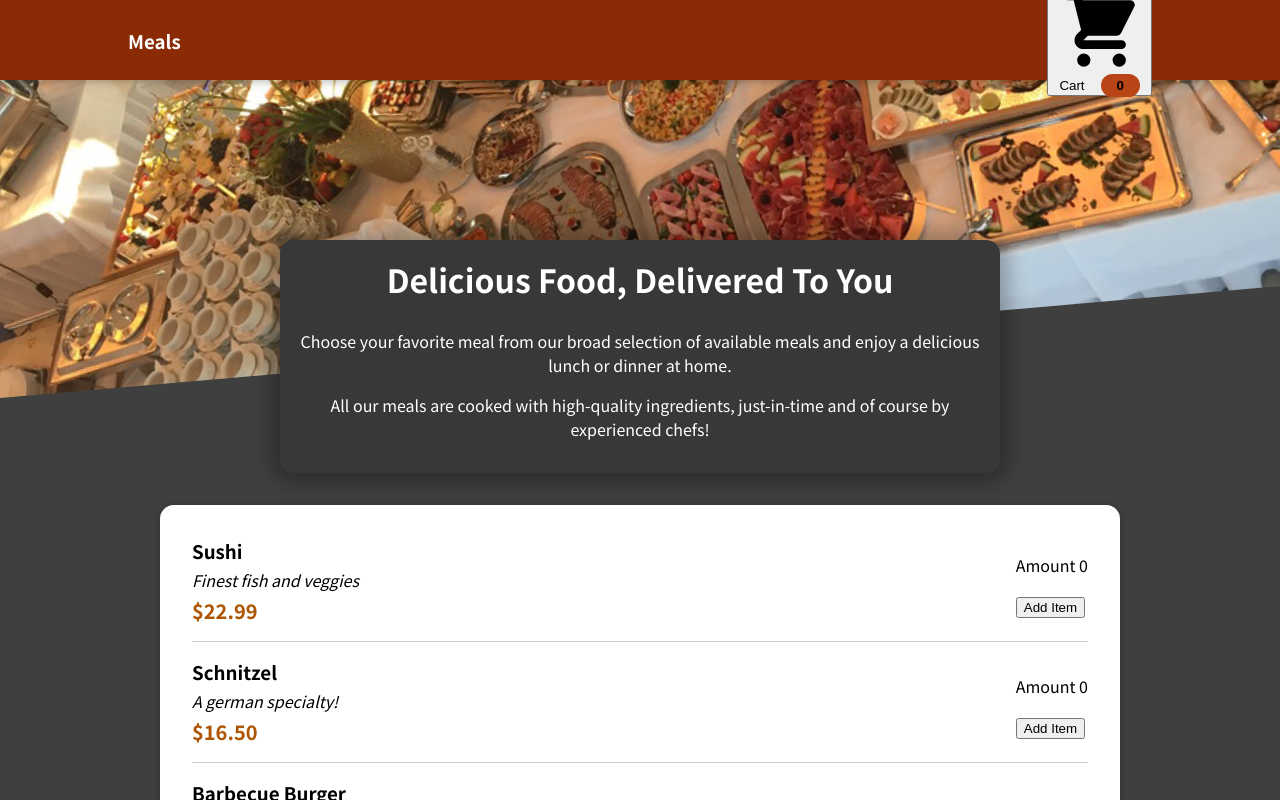
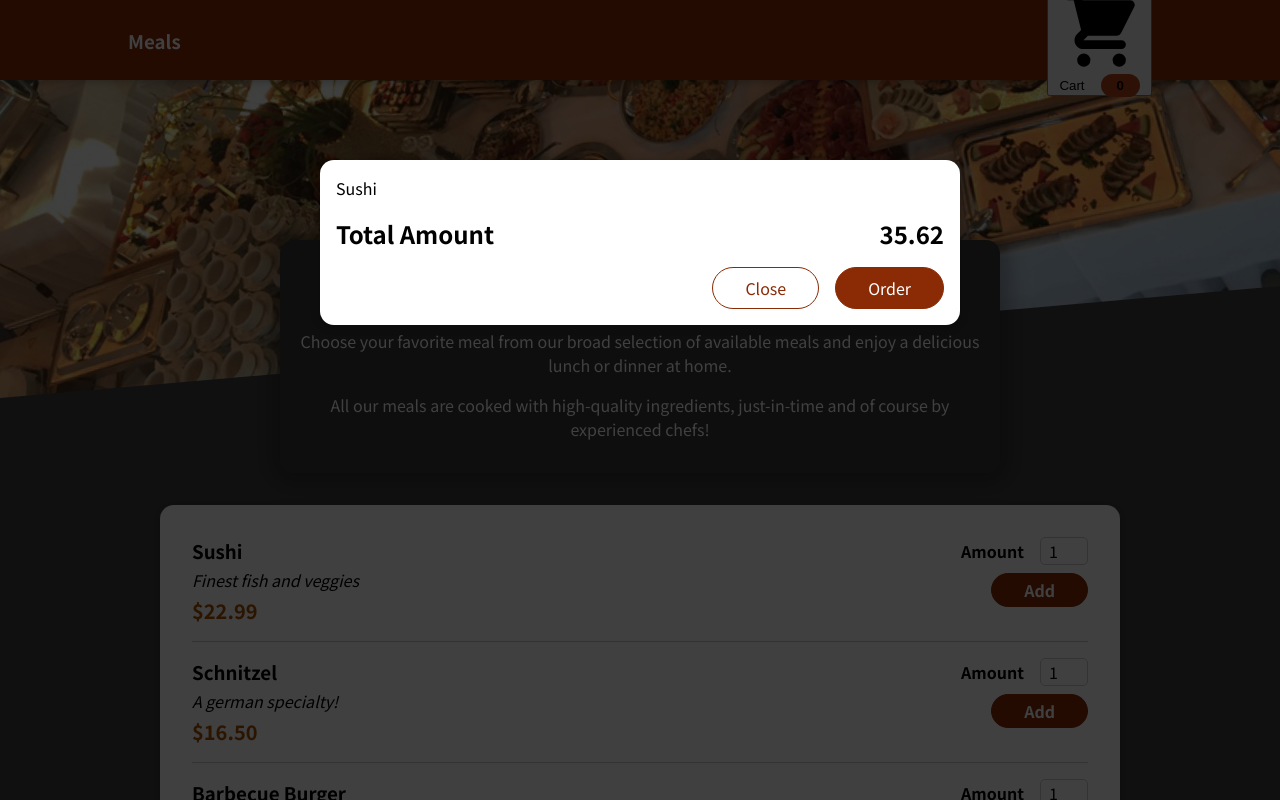
Before and after one commit to satendra-patel/Restaurent-Website, a React (Create React App) app: page / in a window 1280 px wide. Shown: the top 800 px of the page. Built offline with nearby package versions, Linux system fonts and the light colour scheme.

Commit message:
with dummy cart

```diff
--- a/public/index.html
+++ b/public/index.html
@@ -28,6 +28,7 @@
   </head>
   <body>
     <noscript>You need to enable JavaScript to run this app.</noscript>
+    <div id="overlays"></div>
     <div id="root"></div>
     <!--
       This HTML file is a template.
--- a/src/App.js
+++ b/src/App.js
@@ -1,11 +1,14 @@
 import React,{Fragment} from "react";
 import Header from "./Component/Layout/Header";
 import Meals from "./Component/Meal/Meals";
+import Cart from './Component/Cart/Cart';
 
 function App() {
   return (
     <Fragment>
+      <Cart/>
       <Header/>
+
       <main> <Meals/></main>
 
     </Fragment>
--- /dev/null
+++ b/src/Component/Cart/Cart.js
@@ -0,0 +1,28 @@
+import Modal from '../UI/Modal';
+import classes from './Cart.module.css';
+
+const Cart = (props) => {
+  const cartItems = (
+    <ul className={classes['cart-items']}>
+      {[{ id: 'c1', name: 'Sushi', amount: 2, price: 12.99 }].map((item) => (
+        <li>{item.name}</li>
+      ))}
+    </ul>
+  );
+
+  return (
+    <Modal>
+      {cartItems}
+      <div className={classes.total}>
+        <span>Total Amount</span>
+        <span>35.62</span>
+      </div>
+      <div className={classes.actions}>
+        <button className={classes['button--alt']}>Close</button>
+        <button className={classes.button}>Order</button>
+      </div>
+    </Modal>
+  );
+};
+
+export default Cart;
--- /dev/null
+++ b/src/Component/Cart/Cart.module.css
@@ -0,0 +1,46 @@
+.cart-items {
+    list-style: none;
+    margin: 0;
+    padding: 0;
+    max-height: 20rem;
+    overflow: auto;
+  }
+
+  .total {
+    display: flex;
+    justify-content: space-between;
+    align-items: center;
+    font-weight: bold;
+    font-size: 1.5rem;
+    margin: 1rem 0;
+  }
+
+  .actions {
+    text-align: right;
+  }
+
+  .actions button {
+    font: inherit;
+    cursor: pointer;
+    background-color: transparent;
+    border: 1px solid #8a2b06;
+    padding: 0.5rem 2rem;
+    border-radius: 25px;
+    margin-left: 1rem;
+  }
+
+  .actions button:hover,
+  .actions button:active {
+    background-color: #5a1a01;
+    border-color: #5a1a01;
+    color: white;
+  }
+
+  .actions .button--alt {
+    color: #8a2b06;
+  }
+
+  .actions .button {
+    background-color: #8a2b06;
+    color: white;
+  }
--- a/src/Component/Meal/MealItem/MealItem.js
+++ b/src/Component/Meal/MealItem/MealItem.js
@@ -1,12 +1,9 @@
 import { useState } from 'react';
 import classes from './MealItem.module.css';
+import MealItemForm from './MealItemForm';
 const MealItem=(props)=>{
 
-    const [enteredAmount,setEnteredAmount]=useState(0);
 
-    const amountHandler=()=>{
-        setEnteredAmount(enteredAmount+1);
-    }
     const price=`$${props.price.toFixed(2)}`;
     return (
         <li className={classes.meal}>
@@ -16,7 +13,7 @@
                 <div className={classes.price}>{price}</div>
             </div>
             <div>
-                <p>Amount  {enteredAmount}</p> <button onClick={amountHandler}>Add Item</button>
+                <MealItemForm/>
             </div>
         </li>
     )
--- /dev/null
+++ b/src/Component/Meal/MealItem/MealItemForm.js
@@ -0,0 +1,20 @@
+import Input from '../../UI/Input';
+import classes from './MealItemForm.module.css';
+
+const MealItemForm =(props)=>{
+    return(
+        <form  className={classes.form}>
+        <Input label="Amount" input={{
+            id:"amount",
+            type:'number',
+            min:'1',
+            max:'5',
+            step:'1',
+            defaultValue:'1'
+        }}/>
+        <button>Add</button>
+        </form>
+    )
+
+}
+export default MealItemForm
--- /dev/null
+++ b/src/Component/Meal/MealItem/MealItemForm.module.css
@@ -0,0 +1,20 @@
+.form {
+    text-align: right;
+  }
+
+  .form button {
+    font: inherit;
+    cursor: pointer;
+    background-color: #8a2b06;
+    border: 1px solid #8a2b06;
+    color: white;
+    padding: 0.25rem 2rem;
+    border-radius: 20px;
+    font-weight: bold;
+  }
+
+  .form button:hover,
+  .form button:active {
+    background-color: #641e03;
+    border-color: #641e03;
+  }
--- /dev/null
+++ b/src/Component/UI/Input.js
@@ -0,0 +1,11 @@
+import classes from './Input.module.css';
+
+const Input=(props)=>{
+return <div  className={classes.input}>
+    <label htmlFor={props.input.id}>{props.label}</label>
+    <input  {...props.input} />
+</div>
+
+};
+
+export default Input;
--- /dev/null
+++ b/src/Component/UI/Input.module.css
@@ -0,0 +1,18 @@
+.input {
+    display: flex;
+    align-items: center;
+    margin-bottom: 0.5rem;
+  }
+
+  .input label {
+    font-weight: bold;
+    margin-right: 1rem;
+  }
+
+  .input input {
+    width: 3rem;
+    border-radius: 5px;
+    border: 1px solid #ccc;
+    font: inherit;
+    padding-left: 0.5rem;
+  }
--- /dev/null
+++ b/src/Component/UI/Modal.js
@@ -0,0 +1,32 @@
+import { Fragment } from 'react';
+import ReactDOM from 'react-dom';
+
+import classes from './Modal.module.css';
+
+const Backdrop = (props) => {
+  return <div className={classes.backdrop} />;
+};
+
+const ModalOverlay = (props) => {
+  return (
+    <div className={classes.modal}>
+      <div className={classes.content}>{props.children}</div>
+    </div>
+  );
+};
+
+const portalElement = document.getElementById('overlays');
+
+const Modal = (props) => {
+  return (
+    <Fragment>
+      {ReactDOM.createPortal(<Backdrop />, portalElement)}
+      {ReactDOM.createPortal(
+        <ModalOverlay>{props.children}</ModalOverlay>,
+        portalElement
+      )}
+    </Fragment>
+  );
+};
+
+export default Modal;
--- /dev/null
+++ b/src/Component/UI/Modal.module.css
@@ -0,0 +1,40 @@
+.backdrop {
+    position: fixed;
+    top: 0;
+    left: 0;
+    width: 100%;
+    height: 100vh;
+    z-index: 20;
+    background-color: rgba(0, 0, 0, 0.75);
+  }
+
+  .modal {
+    position: fixed;
+    top: 20vh;
+    left: 5%;
+    width: 90%;
+    background-color: white;
+    padding: 1rem;
+    border-radius: 14px;
+    box-shadow: 0 2px 8px rgba(0, 0, 0, 0.25);
+    z-index: 30;
+    animation: slide-down 300ms ease-out forwards;
+  }
+
+  @media (min-width: 768px) {
+    .modal {
+      width: 40rem;
+      left: calc(50% - 20rem);
+    }
+  }
+
+  @keyframes slide-down {
+    from {
+      opacity: 0;
+      transform: translateY(-3rem);
+    }
+    to {
+      opacity: 1;
+      transform: translateY(0);
+    }
+  }
```
